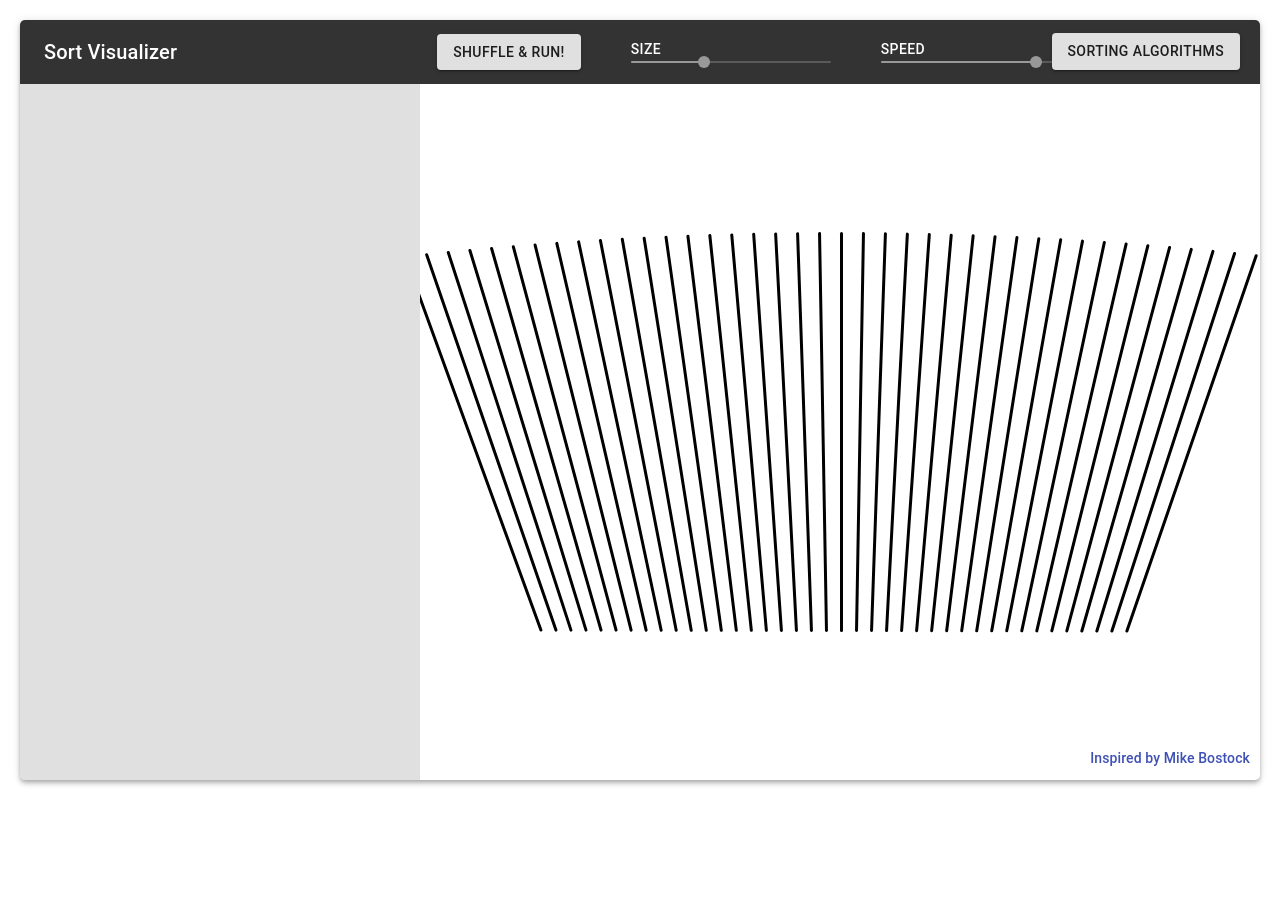
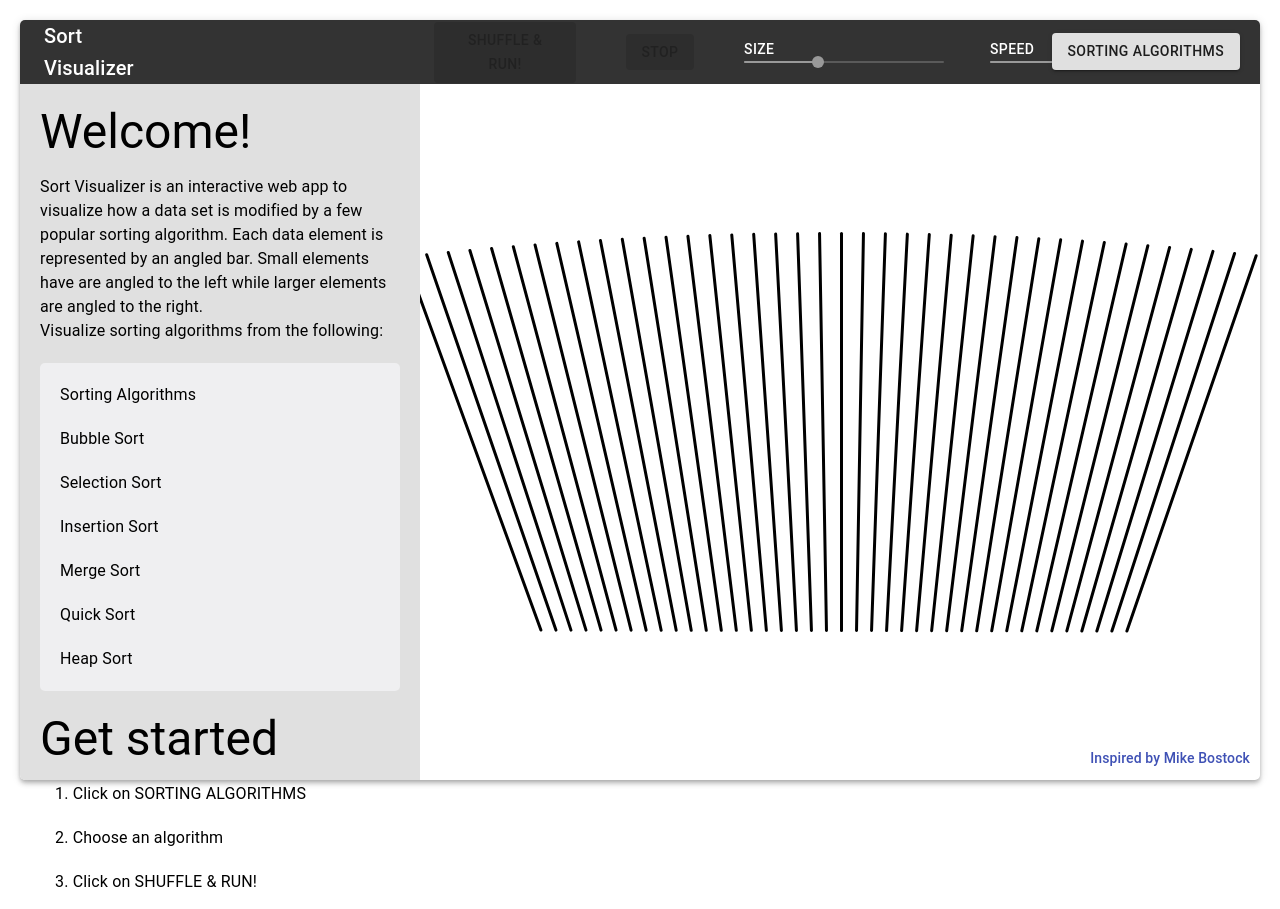
Before and after one commit to jbmerville/sort-visualizer, a React (Create React App) app: page / in a window 1280 px wide. Before the commit the page ends 800 px from the top, so only its background shows below. Built offline with nearby package versions, Linux system fonts and the light colour scheme.

Commit message:
Add heap sort

```diff
--- a/src/ColorScheme.tsx
+++ b/src/ColorScheme.tsx
@@ -65,7 +65,7 @@ export default function ColorScheme(props: Props) {
   } else if (picked === 'Quick Sort') {
     component.push(makeColor(Colors.green, '> pivot'));
   }
-  if (picked === 'Bubble Sort' || picked === 'Insertion Sort' || picked === 'Merge Sort') {
+  if (picked === 'Bubble Sort' || picked === 'Insertion Sort' || picked === 'Merge Sort' || picked === 'Heap Sort') {
     component.push(makeColor(Colors.red, 'unsorted'));
   } else if (picked === 'Quick Sort') {
     component.push(makeColor(Colors.red, '< pivot'));
--- a/src/DataHelper.ts
+++ b/src/DataHelper.ts
@@ -1,7 +1,15 @@
 // eslint-disable-next-line no-unused-vars
 import Bar from './Bar';
 import Colors from './Colors';
+import {spacing} from './index';
 
+export function getInitialAngle(barsCount: number, index: number): number {
+  return (- Math.floor(barsCount / 2) + index);
+}
+
+export function getInitialPosition(index: number): number {
+  return index * spacing;
+}
 export function mark(data: Bar[], setData:(data: Bar[], customeTime?: number) => void, toMark: object, customeTime?: number) {
   for (const index in toMark) {
     if (toMark.hasOwnProperty(index)) {
@@ -57,3 +65,11 @@ export async function swap(data: Bar[], setData:(data: Bar[]) => void, index1: n
   data[index2] = temp;
   return setData(data);
 }
+
+export async function reset(data: Bar[], setData:(data: Bar[]) => void, newLength: number = data.length) {
+  const newData: Bar[] = [];
+  for (let index: number = 0; index < newLength; index ++) {
+    newData.push(new Bar(getInitialAngle(newLength, index), getInitialPosition(index)));
+  }
+  await setData(newData);
+}
--- a/src/Header.tsx
+++ b/src/Header.tsx
@@ -1,4 +1,4 @@
-import React from 'react';
+import React, {useRef} from 'react';
 import AppBar from '@material-ui/core/AppBar';
 import Toolbar from '@material-ui/core/Toolbar';
 import Typography from '@material-ui/core/Typography';
@@ -87,7 +87,8 @@ function Header(props: Props) {
   const {data, setData, numberBars, generateNewData, selectedAlgorithm, setSelectedAlgorithm, sleepTime, setSleepTime} = props;
   const [anchorEl, setAnchorEl] = React.useState(null);
   const [isPlaying, setIsPlaying] = React.useState<boolean>(false);
-
+  const playing = useRef(isPlaying);
+  playing.current = isPlaying;
   async function shuffle() {
     let j; let temp; let i;
     for (i = data.length - 1; i > 0; i--) {
@@ -103,8 +104,8 @@ function Header(props: Props) {
     data.sort((a, b) => (a.position > b.position) ? 1: -1);
     await setData(data);
 
-    const algorithm = SortingAlgorithms[selectedAlgorithm][1] as (data: Bar[], setData: (data: Bar[], customeTime?: number) => void, setIsPlaying: (isPlaying: boolean) => void) => void;
-    algorithm(data, setData, setIsPlaying);
+    const algorithm = SortingAlgorithms[selectedAlgorithm][1] as (data: Bar[], setData: (data: Bar[], customeTime?: number) => void, setIsPlaying: (isPlaying: boolean) => void, playing) => void;
+    algorithm(data, setData, setIsPlaying, playing);
   }
 
   function onNumberBarsChange(event: any, newValue: number | number[]): void {
@@ -132,6 +133,10 @@ function Header(props: Props) {
     setAnchorEl(null);
   };
 
+  const onPauseClicked = (): void => {
+    setIsPlaying(false);
+  };
+
   return (
     <AppBar position="static" style={styles.outerContainer}>
       <Toolbar>
@@ -142,9 +147,17 @@ function Header(props: Props) {
           variant='contained'
           style={styles.runButton}
           onClick={shuffle}
-          disabled={isPlaying}
+          disabled={isPlaying || selectedAlgorithm == 0}
         >
         Shuffle & Run!
+        </Button>
+        <Button
+          variant='contained'
+          style={styles.runButton}
+          onClick={onPauseClicked}
+          disabled={!isPlaying}
+        >
+        Stop
         </Button>
         <div style={{...styles.sliderContainer, opacity: isPlaying? '0.2': '1'}}>
           <Typography style={styles.sliderTitle} variant='button' gutterBottom>
--- a/src/SideContent.tsx
+++ b/src/SideContent.tsx
@@ -10,7 +10,10 @@ type Styles = {
   outerContainer: object,
   innerContainer: object,
   about: object,
+  title: object,
+  algorithmns: object,
   complexity: object,
+  algorithmsContainer: object,
   pseudoCodeOuterContainer: object,
   pseudoCodeTitle: object,
   pseudoCodeInnerContainer: object,
@@ -39,18 +42,32 @@ const styles: Styles = {
   about: {
     position: 'relative',
     display: 'block',
-    flex: '1 1 auto',
+    flex: '0 auto',
+  },
+  title: {
+    marginBottom: '15px',
   },
   complexity: {
     display: 'block',
     marginBottom: '-10px',
+  },
+  algorithmsContainer: {
+    marginTop: '20px',
+    marginBottom: '20px',
+    padding: '5px',
+    borderRadius: '5px',
+    backgroundColor: Colors.lighterGrey,
+  },
+  algorithmns: {
+    padding: '5px',
+    margin: '10px',
   },
   pseudoCodeOuterContainer: {
     display: 'block',
     position: 'relative',
     height: 'auto',
     marginTop: '50px',
-    flex: '1 1 auto',
+    flex: '0 1 auto',
     borderRadius: '5px',
     overflow: 'hidden',
     color: Colors.grey,
@@ -75,7 +92,7 @@ const styles: Styles = {
     fontSize: '0.9em',
   },
   line: {
-    flex: '1',
+    flex: '0 1 auto',
     display: 'block',
     position: 'relative',
     height: 'fit-content',
@@ -100,8 +117,8 @@ const styles: Styles = {
 function aboutAlgorithm(name: string, complexity: string[], about: string) {
   return (
     <div style={styles.about}>
-      <Typography variant='h3'>{name}</Typography>
-      <Typography>{about}</Typography>
+      <Typography style={styles.title} variant='h3'>{name}</Typography>
+      <Typography >{about}</Typography>
       <Typography style={styles.complexity} variant="overline" gutterBottom>{`Time : O(${complexity[0]})`}</Typography>
       <Typography style={styles.complexity} variant="overline" gutterBottom>{`Space : O(${complexity[1]})`}</Typography>
     </div>
@@ -134,12 +151,35 @@ function pseudoCode(code: string[]) {
   );
 }
 
+function getWelcomeContent() {
+  const algorithms = SortingAlgorithms.map((algo, index) => {
+    return (<Typography key={index} style={styles.algorithmns}>{algo[0]}</Typography>);
+  });
+  return (
+    <div style={styles.about}>
+      <Typography style={styles.title} variant='h3'>Welcome!</Typography>
+      <Typography >Sort Visualizer is an interactive web app to visualize how a data set is modified by a few popular sorting algorithm. Each data element is represented by an angled bar. Small elements have are angled to the left while larger elements are angled to the right.</Typography>
+      <Typography >Visualize sorting algorithms from the following:</Typography>
+      <div style={styles.algorithmsContainer}>
+        {algorithms}
+      </div>
+      <Typography variant='h3'>Get started</Typography>
+      <Typography style={styles.algorithmns}>1. Click on SORTING ALGORITHMS</Typography>
+      <Typography style={styles.algorithmns}>2. Choose an algorithm</Typography>
+      <Typography style={styles.algorithmns}>3. Click on SHUFFLE & RUN!</Typography>
+    </div>
+  );
+}
+
 
 function SideContent(props: Props) {
   const {selectedAlgorithm} = props;
   let topSection: React.element = '';
   let bottomSection: React.element = '';
   switch (SortingAlgorithms[selectedAlgorithm][0]) {
+    case 'Sorting Algorithms':
+      topSection = getWelcomeContent();
+      break;
     case 'Bubble Sort':
       topSection = aboutAlgorithm('Bubble Sort', ['N\u00B2', '1'], 'Each pair of adjacent elements is compared and the elements are swapped if they are not in order.');
       bottomSection = pseudoCode(['for i from 1 to N', '\tfor j from 0 to N-1-i', '\t\tif array[j] > array[j+1]', '\t\t\tswap(array[j], array[j+1])']);
@@ -157,8 +197,12 @@ function SideContent(props: Props) {
       bottomSection = pseudoCode(['func mergesort(array)', '\tif (n == 1) return array', '\tl1 = mergesort(array[0] ... array[n/2])', '\tl2 = mergesort(array[n/2+1] ... array[n])', '\treturn merge(l1, l2)', '', 'func merge(l1, l2)', '\tres = []', '\twhile (l1 and l2 have elements)', '\t\tif (l1[0] < l2[0])', '\t\t\tadd l1[0] to the end of res', '\t\t\tremove l1[0] from l1', '\t\telse', '\t\t\tadd l2[0] to the end of res', '\t\t\tremove l2[0] from l2', '\twhile (l1 has elements)', '\t\tadd l1[0] to the end of res', '\t\tremove l1[0] from l1', '\twhile (l2 has elements)', '\t\tadd l2[0] to the end of res', '\t\tremove l2[0] from l2', '\treturn res']);
       break;
     case 'Quick Sort':
-      topSection = aboutAlgorithm('Quick Sort', ['NlogN', 'N'], 'The array is partitioned into into two parts, then sorting the parts independently. Partioning is the key to this algorithm. Each element is compared against the pivot: a element picked at random. the elements are swapped such that the elements on the left of the pivot are smaller and the element on the right are larger.');
+      topSection = aboutAlgorithm('Quick Sort', ['NlogN', 'N'], 'The array is partitioned into two parts, then sorting the parts independently. Partioning is the key to this algorithm. Each element is compared against the pivot: a element picked at random. the elements are swapped such that the elements on the left of the pivot are smaller and the element on the right are larger.');
       bottomSection = pseudoCode(['fun quicksort(array, left, right)', '\tif (left < right)', '\t\tpivot_index = partition(array, left, right)', '\t\tquicksort(array,left, pivot_index-1)', '\t\tquicksort(arry, pivot_index, right)', '', 'fun partition(array, left, right)', '\tpivot = array[right]', '\tleftwall = left - 1', '\tfor i = left to right', '\t\tif (array[i] < pivot) then', '\t\t\tleftwall = leftwall + 1', '\t\t\tswap(array[i], array[leftwall])', '\t\tswap(pivot, array[leftwall])', '\treturn leftwall']);
+      break;
+    case 'Heap Sort':
+      topSection = aboutAlgorithm('Heap Sort', ['NlogN', 'N'], 'The array is first turned into a max heap, The algorithm then repeatedly swaps the first value of the array with the last value, decreasing the range of values considered in the heap operation by one, and sifting the new first value into its position in the heap. This repeats until the range of considered values is one value in length.');
+      bottomSection = pseudoCode(['heapsort(array)', '\tbuildHeap(array)', 'f\tor i = n to 1', '\t\tswap(A[1], A[i])', '\t\tHeapify(A, 1)', '', 'buildHeap(A as array)', '\tn = array.length', '\tfor i = floor(n/2) to 1', '\t\tHeapify(A,i,n)', '', 'heapify(array, i, n)', '\tleft = 2i', '\tright = 2i+1', '\tmax = i', '\tif (left < n) and (array[i] < array[left])', '\t\tmax = left', '\telse', '\t\tmax = i', '\tif (right<n) and (array[max] < A[right])', '\t\tmax = right', '\tif (max != i)', '\t\tswap(array[i], array[max])', '\t\theapify(array, max)']);
       break;
     default:
       break;
@@ -172,6 +216,6 @@ function SideContent(props: Props) {
       </div>
     </div>
   );
-}
+};
 
 export default SideContent;
--- a/src/SortingAlgorithms.ts
+++ b/src/SortingAlgorithms.ts
@@ -1,12 +1,13 @@
 // eslint-disable-next-line no-unused-vars
 import Bar from './Bar';
-import {mark, swap, select, unselect, markAll} from './DataHelper';
+import {mark, swap, select, unselect, markAll, reset} from './DataHelper';
 import Colors from './Colors';
 
-async function bubbleSort(data: Bar[], setData: (data: Bar[], customeTime?: number) => void, setIsPlaying: (isPlaying: boolean) => void) {
+async function bubbleSort(data: Bar[], setData: (data: Bar[], customeTime?: number) => void, setIsPlaying: (isPlaying: boolean) => void, playing) {
   setIsPlaying(true);
   for (let i = 0; i < data.length - 1; i ++) {
     for (let j = 0; j < data.length - i - 1; j ++) {
+      if (!playing.current) return await reset(data, setData);
       await select(data, setData, j, j + 1);
       if (data[j].angle > data[j + 1].angle) {
         await swap(data, setData, j, j + 1);
@@ -17,12 +18,13 @@ async function bubbleSort(data: Bar[], setData: (data: Bar[], customeTime?: numb
   setIsPlaying(false);
 }
 
-async function selectionSort(data: Bar[], setData: (data: Bar[]) => void, setIsPlaying: (isPlaying: boolean) => void) {
+async function selectionSort(data: Bar[], setData: (data: Bar[]) => void, setIsPlaying: (isPlaying: boolean) => void, playing) {
   setIsPlaying(true);
   for (let i: number = 0; i < data.length - 1; i ++) {
     let minimum: number = i;
     let previous: number = i;
     for (let j: number = i; j < data.length; j ++) {
+      if (!playing.current) return await reset(data, setData);
       if (data[j].angle < data[minimum].angle) {
         await mark(data, setData, {[j as number]: Colors.green, [minimum as number]: Colors.black});
         minimum = j;
@@ -41,12 +43,13 @@ async function selectionSort(data: Bar[], setData: (data: Bar[]) => void, setIsP
   setIsPlaying(false);
 }
 
-async function insertionSort(data: Bar[], setData: (data: Bar[]) => void, setIsPlaying: (isPlaying: boolean) => void) {
+async function insertionSort(data: Bar[], setData: (data: Bar[]) => void, setIsPlaying: (isPlaying: boolean) => void, playing) {
   setIsPlaying(true);
   for (let i: number = 1; i < data.length; i ++) {
     let j = i - 1;
     await mark(data, setData, {[i as number]: Colors.lightBlue}, 0);
     while (j >= 0 && data[j].angle > data[j+1].angle) {
+      if (!playing.current) return await reset(data, setData);
       await mark(data, setData, {[j as number]: Colors.red});
       if (data[j].angle > data[j+1].angle) {
         await swap(data, setData, j, j+1);
@@ -62,37 +65,42 @@ async function insertionSort(data: Bar[], setData: (data: Bar[]) => void, setIsP
   setIsPlaying(false);
 }
 
-async function mergeSort(data: Bar[], setData: (data: Bar[]) => void, setIsPlaying: (isPlaying: boolean) => void) {
+async function mergeSort(data: Bar[], setData: (data: Bar[]) => void, setIsPlaying: (isPlaying: boolean) => void, playing) {
   setIsPlaying(true);
-  await mergeSortHelper(data, setData, 0, data.length - 1);
+  await mergeSortHelper(data, setData, 0, data.length - 1, playing);
+  if (!playing.current) return await reset(data, setData);
   setIsPlaying(false);
 }
 
-async function mergeSortHelper(data: Bar[], setData: (data: Bar[]) => void, left: number, right: number) {
+async function mergeSortHelper(data: Bar[], setData: (data: Bar[]) => void, left: number, right: number, playing) {
   // left and right are inclusif
   await markAll(data, setData, [[0, left -1], [right+1, data.length]], Colors.lightGrey, 0);
+  if (!playing.current) return;
   if (left === right) {
     await mark(data, setData, {[left as number]: Colors.green});
     await mark(data, setData, {[left as number]: Colors.lightGrey});
     return;
   }
   const mid = Math.floor((left + right) / 2);
-  await mergeSortHelper(data, setData, left, mid);
-  await mergeSortHelper(data, setData, mid + 1, right);
-  await merge(data, setData, left, mid, right);
+  await mergeSortHelper(data, setData, left, mid, playing);
+  if (!playing.current) return;
+  await mergeSortHelper(data, setData, mid + 1, right, playing);
+  if (!playing.current) return;
+  await merge(data, setData, left, mid, right, playing);
 }
 
-async function merge(data: Bar[], setData: (data: Bar[]) => void, left: number, mid: number, right: number) {
+async function merge(data: Bar[], setData: (data: Bar[]) => void, left: number, mid: number, right: number, playing) {
   await markAll(data, setData, [[left, right]], Colors.black, 0);
   const start = left;
   while (left < right) {
     let min = left;
     for (let i: number = left; i <= right; i++) {
+      if (!playing.current) return;
       if (data[i].angle < data[min].angle) {
         min = i;
       }
     }
-    if (min == left) {
+    if (min === left) {
     } else {
       await select(data, setData, left, min);
       if (data[left].angle > data[min].angle) {
@@ -107,28 +115,31 @@ async function merge(data: Bar[], setData: (data: Bar[]) => void, left: number,
   await markAll(data, setData, [[start, right+1]], Colors.black, 0);
 }
 
-async function quickSort(data: Bar[], setData: (data: Bar[]) => void, setIsPlaying: (isPlaying: boolean) => void) {
+async function quickSort(data: Bar[], setData: (data: Bar[]) => void, setIsPlaying: (isPlaying: boolean) => void, playing) {
   setIsPlaying(true);
-  await quickSortHelper(data, setData, 0, data.length - 1);
+  await quickSortHelper(data, setData, 0, data.length - 1, playing);
+  if (!playing.current) return await reset(data, setData);
   await markAll(data, setData, [[0, data.length]], Colors.black, 0);
   setIsPlaying(false);
 }
 
-async function quickSortHelper(data: Bar[], setData: (data: Bar[]) => void, low: number, high: number) {
+async function quickSortHelper(data: Bar[], setData: (data: Bar[]) => void, low: number, high: number, playing) {
   await markAll(data, setData, [[0, low -1], [high+1, data.length]], Colors.lightGrey, 0);
   if (low < high) {
-    const pivot = await partition(data, setData, low, high);
-    await quickSortHelper(data, setData, low, pivot-1);
-    await quickSortHelper(data, setData, pivot, high);
+    if (!playing.current) return;
+    const pivot = await partition(data, setData, low, high, playing);
+    await quickSortHelper(data, setData, low, pivot as number-1, playing);
+    await quickSortHelper(data, setData, pivot as number, high, playing);
   }
 }
 
-async function partition(data: Bar[], setData: (data: Bar[]) => void, low: number, high: number) {
+async function partition(data: Bar[], setData: (data: Bar[]) => void, low: number, high: number, playing) {
   await markAll(data, setData, [[low, high]], Colors.black, 0);
   let leftwall = low - 1;
   const pivot = data[high].angle;
   await mark(data, setData, {[high as number]: Colors.lightBlue});
   for (let i: number = low; i <= high; i++) {
+    if (!playing.current) return;
     if (data[i].angle < pivot) {
       leftwall++;
       await mark(data, setData, {[i as number]: Colors.red});
@@ -143,6 +154,43 @@ async function partition(data: Bar[], setData: (data: Bar[]) => void, low: numbe
   return leftwall + 1;
 }
 
+async function heapSort(data: Bar[], setData: (data: Bar[]) => void, setIsPlaying: (isPlaying: boolean) => void, playing) {
+  setIsPlaying(true);
+  await buildHeap(data, setData, playing);
+  if (!playing.current) return await reset(data, setData);
+  for (let i: number = data.length - 1; i > 0; i --) {
+    if (!playing.current) return await reset(data, setData);
+    await swap(data, setData, 0, i);
+    await heapify(data, setData, i, 0, playing);
+  }
+  setIsPlaying(false);
+}
+
+async function buildHeap(data: Bar[], setData: (data: Bar[]) => void, playing) {
+  for (let i: number = Math.floor(data.length / 2); i >= 0; i --) {
+    await heapify(data, setData, data.length, i, playing);
+    if (!playing.current) return;
+  }
+}
+
+async function heapify(data: Bar[], setData: (data: Bar[]) => void, n: number, i: number, playing) {
+  if (!playing.current) return;
+  const left = 2 * i + 1;
+  const right = 2 * i + 2;
+  let max = i;
+  if (left < n && data[i].angle < data[left].angle) {
+    max = left;
+  }
+  if (right < n && data[max].angle < data[right].angle) {
+    max = right;
+  }
+  if (max != i) {
+    await mark(data, setData, {[i as number]: Colors.red, [max as number]: Colors.red});
+    await swap(data, setData, i, max);
+    await unselect(data, setData, i, max, 0);
+    await heapify(data, setData, n, max, playing);
+  }
+}
 export default [
   ['Sorting Algorithms', bubbleSort],
   ['Bubble Sort', bubbleSort],
@@ -150,5 +198,5 @@ export default [
   ['Insertion Sort', insertionSort],
   ['Merge Sort', mergeSort],
   ['Quick Sort', quickSort],
-  ['Heap Sort', bubbleSort],
+  ['Heap Sort', heapSort],
 ];
--- a/src/index.tsx
+++ b/src/index.tsx
@@ -6,6 +6,7 @@ import Bar from './Bar';
 import Header from './Header';
 import ColorScheme from './ColorScheme';
 import SideContent from './SideContent';
+import {getInitialAngle, getInitialPosition} from './DataHelper';
 
 type Styles = {
   appContainer: object,
@@ -13,14 +14,15 @@ type Styles = {
   outerContainer: object,
   innerContainer: object,
   linkShoutout: object,
-}
+};
+
+export const spacing: number = 15;
 
 function App() {
   const [data, setData] = useState<Bar[]>([]);
   const [numberBars, setNumberBars] = useState<number>(40);
   const [sleepTime, setSleepTime] = useState<number>(100);
   const [selectedAlgorithm, setSelectedAlgorithm] = React.useState<number>(0);
-  const spacing: number = 15;
   const time = useRef(sleepTime);
   time.current = sleepTime;
   const styles: Styles = {
@@ -73,13 +75,6 @@ function App() {
     time.current = sleepTime;
   }, [sleepTime]);
 
-  function getInitialAngle(index: number): number {
-    return (- Math.floor(numberBars / 2) + index);
-  }
-
-  function getInitialPosition(index: number): number {
-    return index * spacing;
-  }
 
   function getDataComponent(data: Bar[]): React.Component[] {
     const bars: React.Component[] = [];
@@ -92,7 +87,7 @@ function App() {
   function generateNewData(newNumberBars: number) {
     const newData: Bar[] = [];
     for (let index: number = 0; index < newNumberBars; index ++) {
-      newData.push(new Bar(getInitialAngle(index), getInitialPosition(index)));
+      newData.push(new Bar(getInitialAngle(newNumberBars, index), getInitialPosition(index)));
     }
     setNumberBars(newNumberBars);
     setData([...newData]);
@@ -101,7 +96,6 @@ function App() {
   async function changeData(data: Bar[], customeTime?: number) {
     setData([...data]);
     await new Promise((resolve) => setTimeout(resolve, customeTime? customeTime: time.current));
-    return;
   }
 
   return (
```
